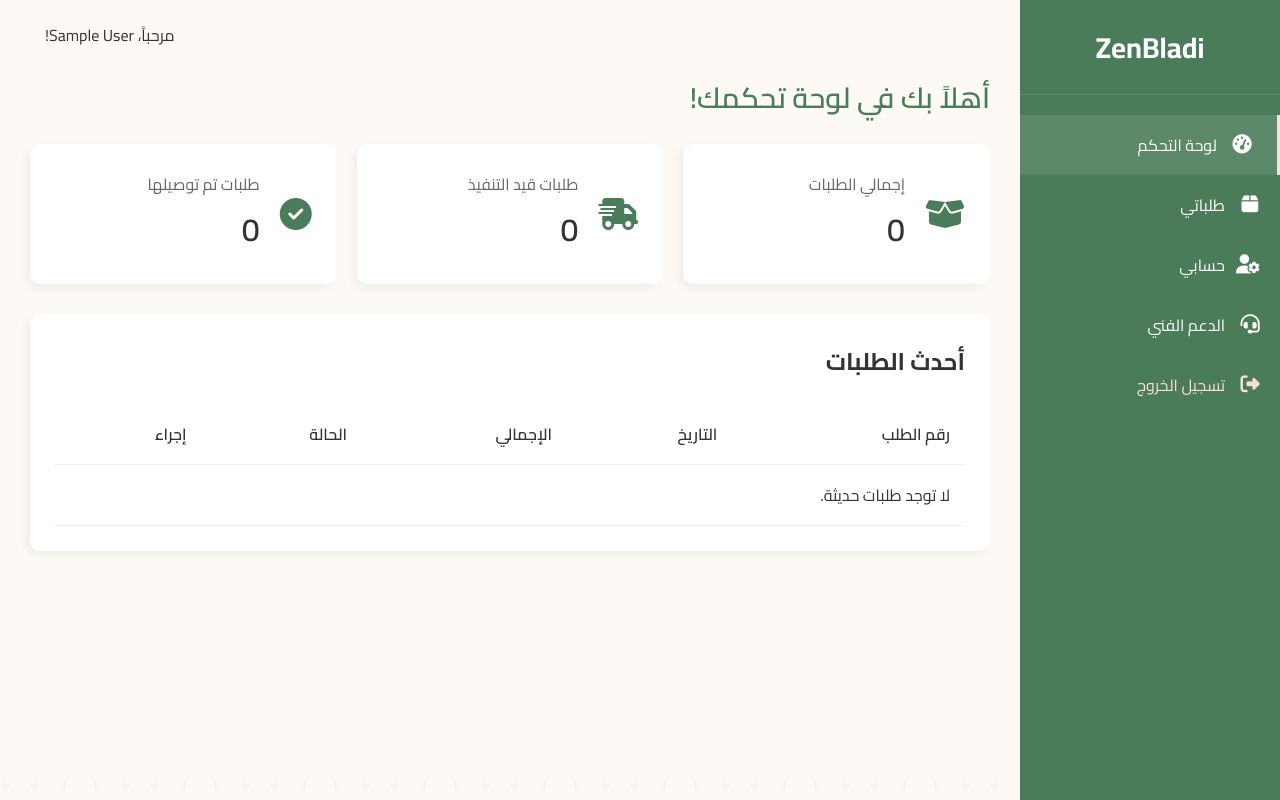
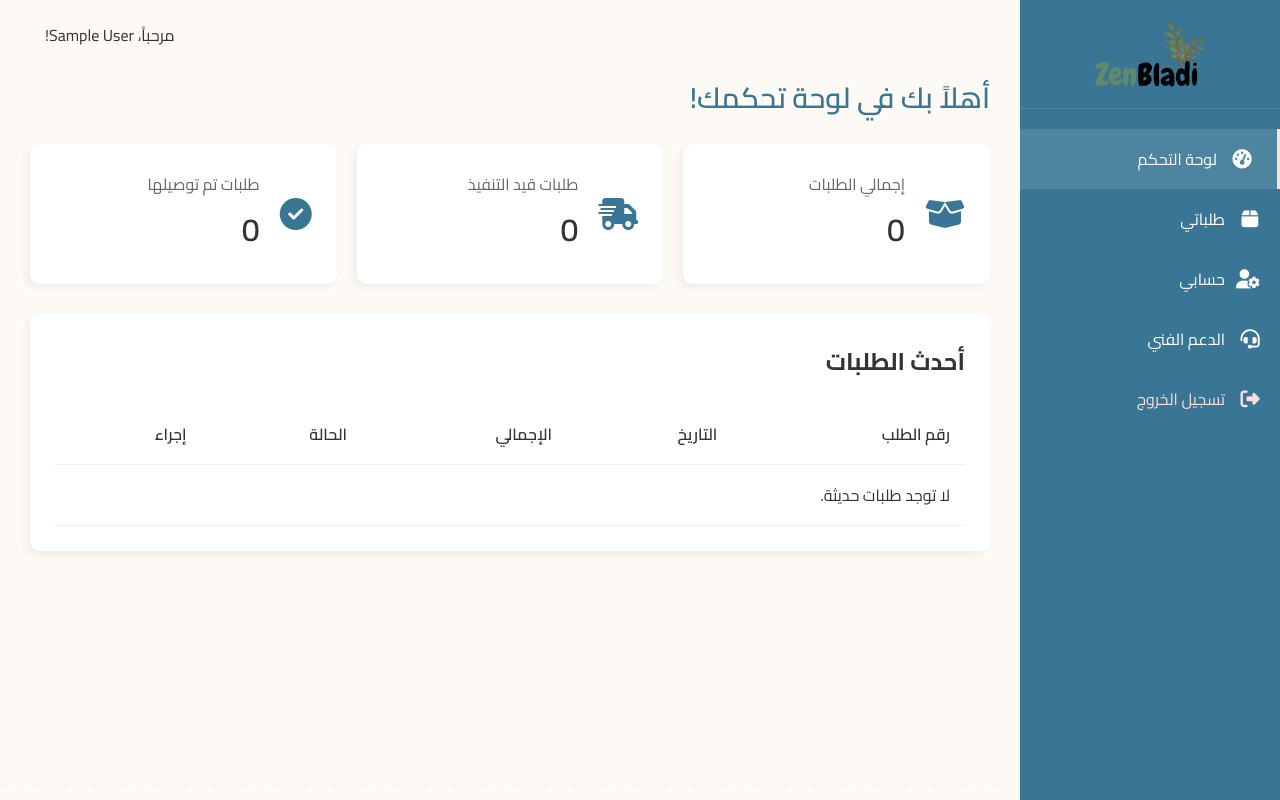
Before and after one commit to ayoub21dev/ZenBladi-V2, a PHP site: page /Client/Client.php in a window 1280 px wide. Run offline with PHP 8.4, Linux system fonts and the light colour scheme; the visitor is signed in with stand-in values (Sample User, id 1).

Commit message:
feat(logo): replace sidebar header text with logo image for better branding

```diff
--- a/frontEnd/Admin/orders-panel.php
+++ b/frontEnd/Admin/orders-panel.php
@@ -1,3 +1,5 @@
+
+/*
 <?php
 session_start();
 require_once '../../backend/db.php';
@@ -348,3 +350,4 @@ try {
     </script>
 </body>
 </html>
+*/
--- a/frontEnd/Client/Client.php
+++ b/frontEnd/Client/Client.php
@@ -12,7 +12,7 @@
     <div class="dashboard-container">
         <aside class="sidebar">
             <div class="sidebar-header">
-                <h2>ZenBladi</h2>
+                <img src="../../Includes/logo.png" alt="ZenBladi Logo" style="max-width: 120px; height: auto; display: block; margin: 0 auto;">
             </div>
             <nav class="sidebar-nav">
                 <ul>
--- a/frontEnd/Client/css/dashboard.css
+++ b/frontEnd/Client/css/dashboard.css
@@ -1,8 +1,8 @@
 @import url('https://fonts.googleapis.com/css2?family=Cairo:wght@300;400;500;600;700&display=swap');
 
 :root {
-    --primary-color: #4a7c59; /* Soft Green */
-    --secondary-color: #f0e6d2; /* Beige */
+    --primary-color: #397695;
+    --secondary-color: #f0e6d2;
     --background-color: #fdfaf6;
     --text-color: #333;
     --card-bg: #fff;
--- a/frontEnd/Seller/Seller.php
+++ b/frontEnd/Seller/Seller.php
@@ -51,7 +51,7 @@
         <!-- Sidebar -->
         <div class="sidebar">
             <div class="sidebar-header">
-                <h2>زين بلدي</h2>
+                <img src="../../Includes/logo.png" alt="ZenBladi Logo" style="max-width: 120px; height: auto; display: block; margin: 0 auto;">
                 <p>لوحة تحكم البائع</p>
             </div>
             <ul class="sidebar-menu">
--- a/frontEnd/index.php
+++ b/frontEnd/index.php
@@ -71,6 +71,7 @@ try {
 
         </section>
         <!-- ===========Hero Section========= -->
+
 
         <!-- =========show 6 products=========  -->
         <section class="products-section">
@@ -189,7 +190,7 @@ try {
                 <h1>انضم إلينا كبائع</h1>
                 <p>هل تنتج منتجات مغربية تقليدية أو طبيعية؟ انضم إلى منصتنا وابدأ في بيع منتجاتك عبر الإنترنت لعملاء من جميع أنحاء المغرب</p>
             </div>
-            <ul class="features-list">
+            <ul class="features-list" dir="ltr">
                 <li>
                     <div class="check-icon"></div>
                     إنشاء متجر خاص بك مجاناً
```
